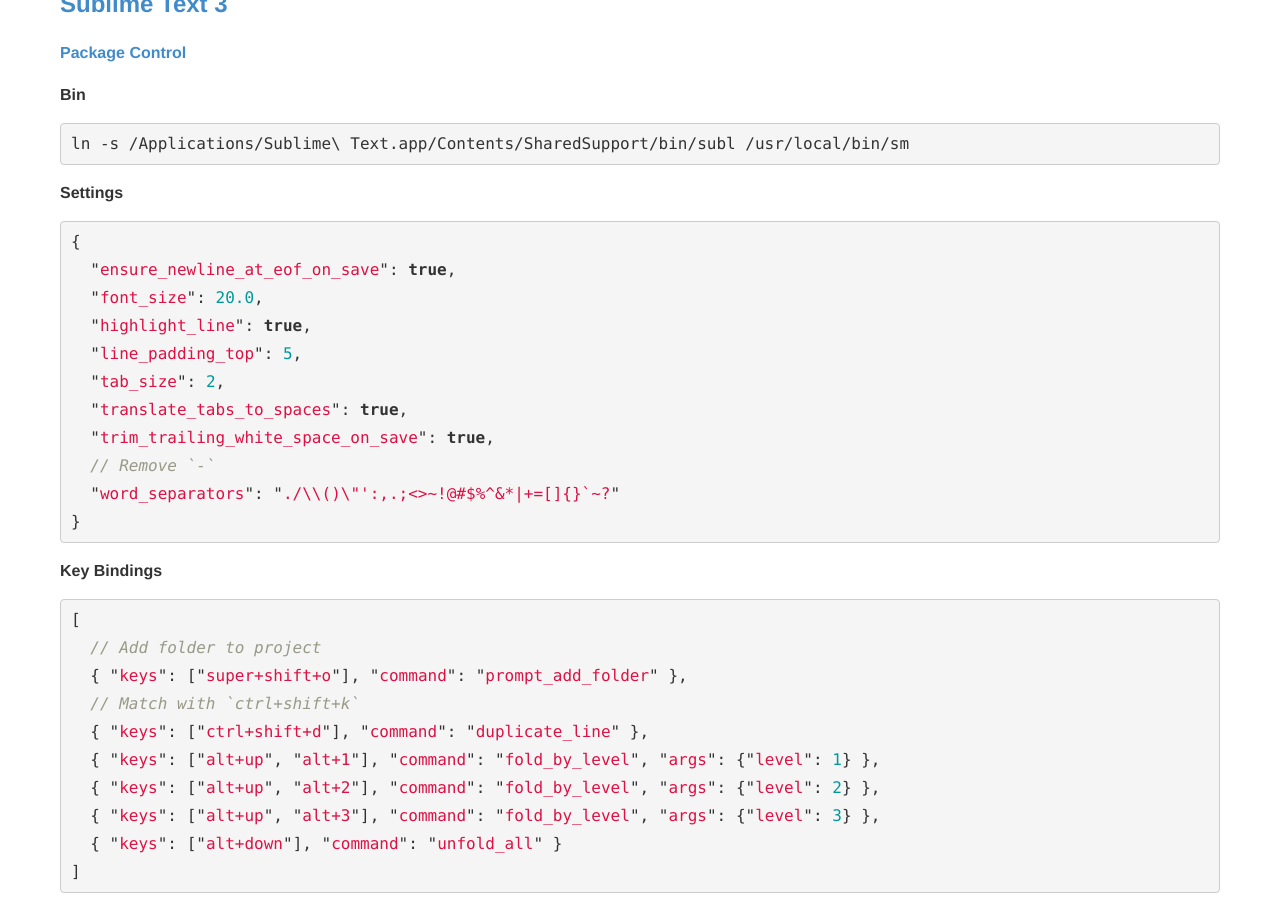
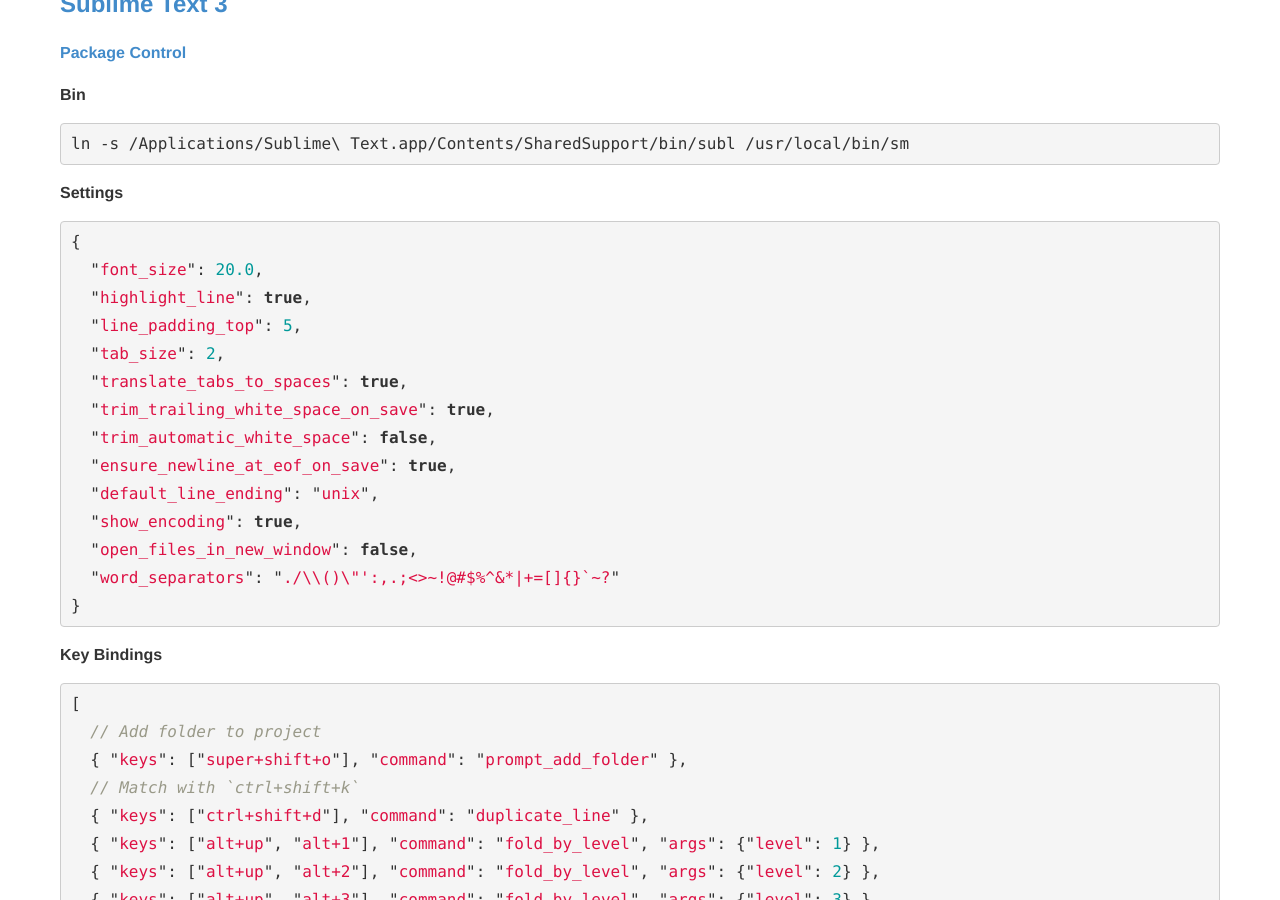
Before and after one commit to antife-yinyue/MrZhang.me, a Jekyll site: the page built from _posts/2013-05-11-after-reinstall-the-system.md, in a window 1280 px wide and 900 px high, scrolled down 3246 px. Built offline with Jekyll 4.4.1, drawn with Linux system fonts in a browser that asks for light colours; Markdown is read by kramdown in place of the engine named in the settings; comment, search, counter and statistics services are not loaded.

Commit message:
Update 2013-05-11-after-reinstall-the-system.md

````diff
--- a/_posts/2013-05-11-after-reinstall-the-system.md
+++ b/_posts/2013-05-11-after-reinstall-the-system.md
@@ -157,14 +157,17 @@
 
 ```js
 {
-  "ensure_newline_at_eof_on_save": true,
   "font_size": 20.0,
   "highlight_line": true,
   "line_padding_top": 5,
   "tab_size": 2,
   "translate_tabs_to_spaces": true,
   "trim_trailing_white_space_on_save": true,
-  // Remove `-`
+  "trim_automatic_white_space": false,
+  "ensure_newline_at_eof_on_save": true,
+  "default_line_ending": "unix",
+  "show_encoding": true,
+  "open_files_in_new_window": false,
   "word_separators": "./\\()\"':,.;<>~!@#$%^&*|+=[]{}`~?"
 }
 ```
````
